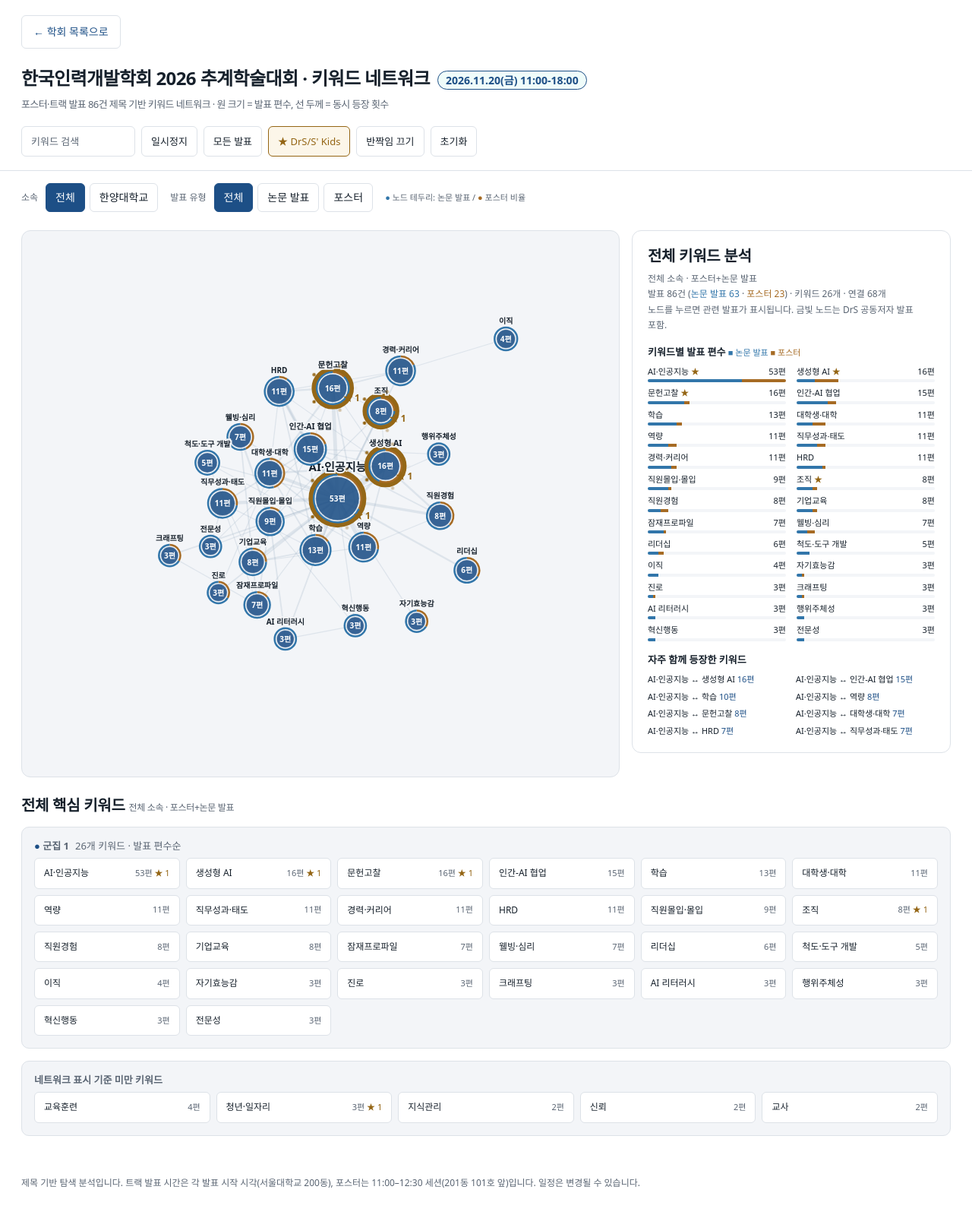
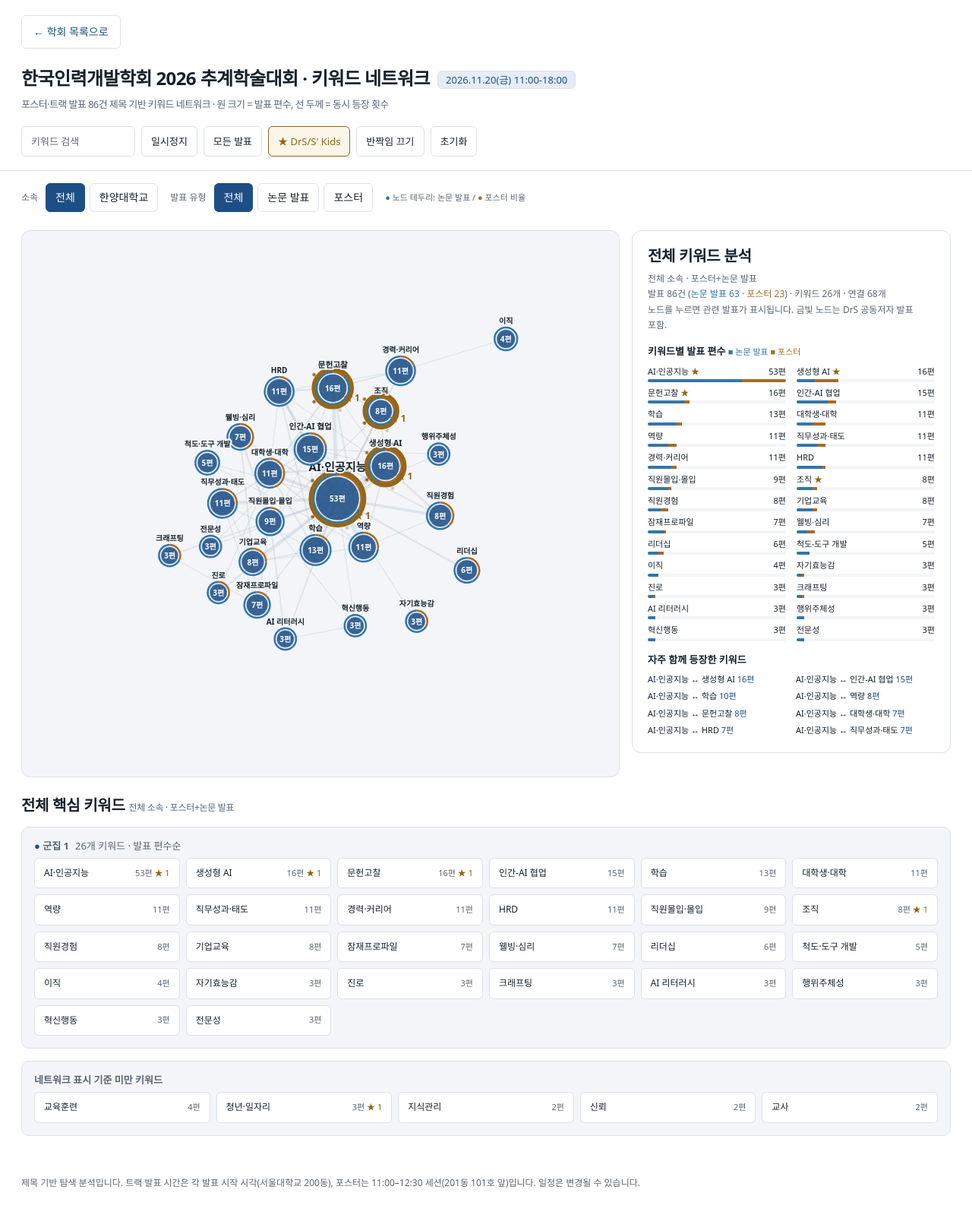
Before and after one commit to drsprolab/drsprolab.github.io, a Jekyll site: the page assets/conference/hrd-2026-2.html, which Jekyll copies as it is, in a window 1280 px wide. Shown: the whole page at 76% size. Built offline with Jekyll 4.4.1, drawn with Linux system fonts in a browser that asks for light colours; some web fonts are replaced.

Commit message:
Use site palette for conference date badges

```diff
--- a/assets/conference/asian-ahrd-2026.html
+++ b/assets/conference/asian-ahrd-2026.html
@@ -25,7 +25,7 @@ aside.is-list{max-height:720px;overflow-y:auto;scrollbar-width:thin}aside h2{mar
 @keyframes tw{0%,100%{opacity:0}50%{opacity:1}}.spark{fill:var(--atlas-gold);animation:tw 1.6s infinite}
 @media(max-width:900px){main{flex-direction:column}#g{flex:none;width:100%;height:640px}aside{width:100%}}
 @media(max-width:540px){header{padding:20px 16px 16px}h1{font-size:21px}main{padding:16px;gap:12px}.lg{padding:0 16px 20px}.note{padding:0 16px 20px}#g{height:520px}aside{padding:16px}aside.is-list{max-height:520px}.ctl{width:100%}.ctl input{flex:1;min-width:120px}}
-.dt{display:inline-block;margin-left:10px;padding:3px 10px;border-radius:999px;background:rgba(124,227,209,.12);border:1px solid #7ce3d1;color:#7ce3d1;font-size:14px;font-weight:700;vertical-align:middle;letter-spacing:0}
+.dt{display:inline-block;margin-left:10px;padding:3px 10px;border-radius:6px;background:var(--accent-soft);border:1px solid var(--line);color:var(--accent);font-size:13px;font-weight:500;vertical-align:middle;letter-spacing:0}
 </style></head><body>
 <nav class="atlas-back" aria-label="학회 목록"><a class="conference-open" href="/conference/list/" target="_top">← 학회 목록으로</a></nav>
 <header><h1>Asian AHRD-Japan 2026 · Research Keyword Atlas<span class="dt">2026.11.5-11.8</span><small>발표 제목 270건 기반 키워드 네트워크 · 원 크기 = 발표 편수, 선 두께 = 동시 등장 횟수</small></h1>
--- a/assets/conference/hrd-2026-2.html
+++ b/assets/conference/hrd-2026-2.html
@@ -25,7 +25,7 @@ aside.is-list{max-height:720px;overflow-y:auto;scrollbar-width:thin}aside h2{mar
 @keyframes tw{0%,100%{opacity:0}50%{opacity:1}}.spark{fill:var(--atlas-gold);animation:tw 1.6s infinite}
 @media(max-width:900px){main{flex-direction:column}#g{flex:none;width:100%;height:640px}aside{width:100%}}
 @media(max-width:540px){header{padding:20px 16px 16px}h1{font-size:21px}main{padding:16px;gap:12px}.lg{padding:0 16px 20px}.note{padding:0 16px 20px}#g{height:520px}aside{padding:16px}aside.is-list{max-height:520px}.ctl{width:100%}.ctl input{flex:1;min-width:120px}}
-.dt{display:inline-block;margin-left:10px;padding:3px 10px;border-radius:999px;background:rgba(124,227,209,.12);border:1px solid var(--accent);color:var(--accent);font-size:14px;font-weight:700;vertical-align:middle;letter-spacing:0}
+.dt{display:inline-block;margin-left:10px;padding:3px 10px;border-radius:6px;background:var(--accent-soft);border:1px solid var(--line);color:var(--accent);font-size:13px;font-weight:500;vertical-align:middle;letter-spacing:0}
 .seg{display:flex;gap:6px;align-items:center;flex-wrap:wrap;padding:16px 28px 0;font-size:12px;color:var(--muted)}.seg .lb{margin:0 4px 0 10px}.seg button{padding:6px 12px;border-radius:6px;transition:background-color .18s ease,box-shadow .18s ease,transform .18s ease}.seg button.on{background:var(--accent);color:var(--paper);border-color:var(--accent);font-weight:500}.tb{display:inline-block;font-size:10px;font-weight:600;color:#fff;padding:1px 6px;border-radius:4px;margin-right:2px}.sh{font-size:13px;margin:16px 0 6px}.bar-track.stacked{display:flex;overflow:hidden}.bar-track.stacked>span{border-radius:0}.list-toggle{margin-top:14px;border-top:1px solid var(--line);padding-top:12px;font-size:13px}.list-toggle summary{cursor:pointer;color:var(--accent);font-weight:500}.list-toggle .filter-results{max-height:520px;overflow-y:auto;scrollbar-width:thin;margin-top:10px}
 @media(hover:hover) and (pointer:fine){.seg button:hover{box-shadow:0 4px 12px rgba(29,79,134,.14);transform:translateY(-1px) scale(1.03)}}
 @media(prefers-reduced-motion:reduce){.seg button{transition:none}.seg button:hover{transform:none}}
```
